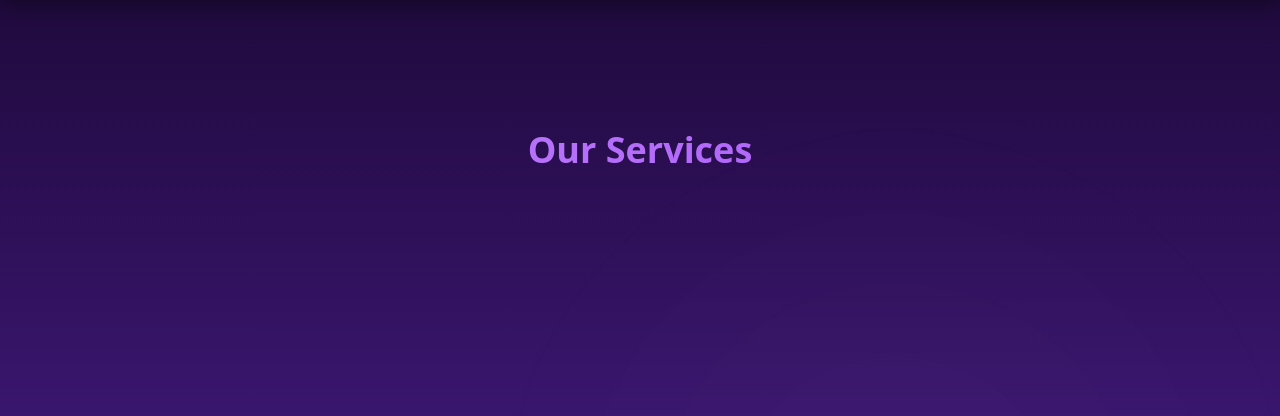
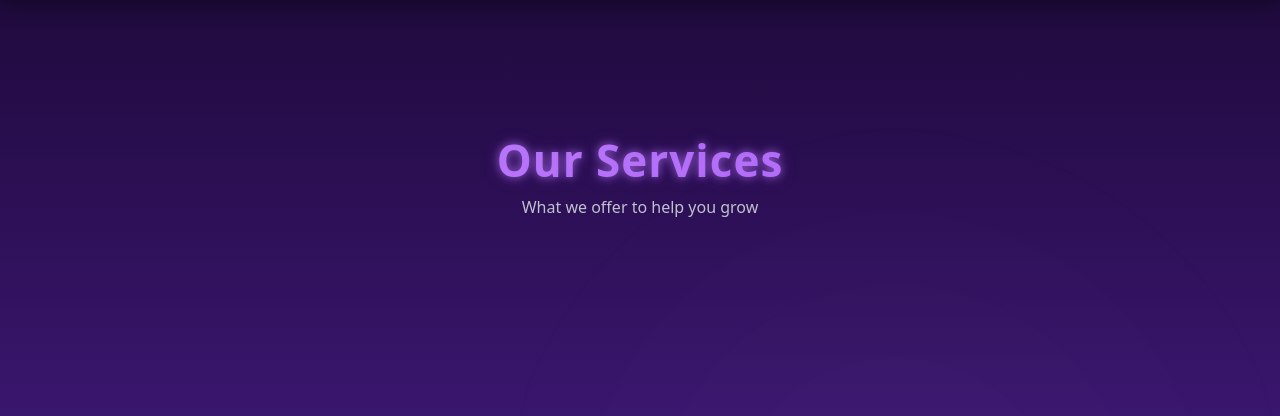
Before and after one commit to jawad-hamza/futurespace, a Django app: page / in a window 1280 px wide. Shown: the part 83-499 px from the top of the page. Run offline with Django 5.2, Linux system fonts and the light colour scheme; data that the repository does not hold is empty.

Commit message:
our services pre-parallex

```diff
--- a/future/home/static/home/css/style.css
+++ b/future/home/static/home/css/style.css
@@ -491,3 +491,33 @@ body::before {
   opacity: 1;
   transform: translateY(0);
 }
+
+/* Services-section heading style */
+.service-heading {
+  text-align: center;
+  margin: 30px 0 20px 0;   /* space above and below heading */
+}
+
+.service-heading h2 {
+  font-size: 2.75rem;      /* big but not too huge */
+  font-weight: 800;
+  letter-spacing: 1px;
+  margin: 0;
+  padding: 0;
+  /* gradient text + glow effect to match theme */
+  background: linear-gradient(90deg, #c084fc, #a855f7);
+  -webkit-background-clip: text;
+  background-clip: text;
+  color: transparent;
+  text-shadow:
+    0 0 8px rgba(192, 132, 252, 0.6),
+    0 0 16px rgba(168, 85, 247, 0.4);
+}
+
+/* Small subtitle under heading — optional */
+.service-heading .subtitle {
+  font-size: 1rem;
+  color: #d1d5db;
+  margin-top: 8px;
+  opacity: 0.9;
+}
--- a/future/home/templates/home/landing.html
+++ b/future/home/templates/home/landing.html
@@ -51,10 +51,11 @@
 <!-- ==== SERVICES SECTION (AFTER SLIDER) ==== -->
 <!-- ================= OUR SERVICES SECTION ================= -->
 <!-- ===== SERVICES SECTION ===== -->
-<section id="services" class="services-section container py-5">
-
-  <h2 class="text-center mb-5 section-title">Our Services</h2>
-
+<section id="services" class="services-section container py-4">
+<div class="service-heading">
+  <h2>Our Services</h2>
+  <p class="subtitle">What we offer to help you grow</p>
+</div>
   <div class="row g-4 justify-content-center">
 
     {% for service in services %}
```
